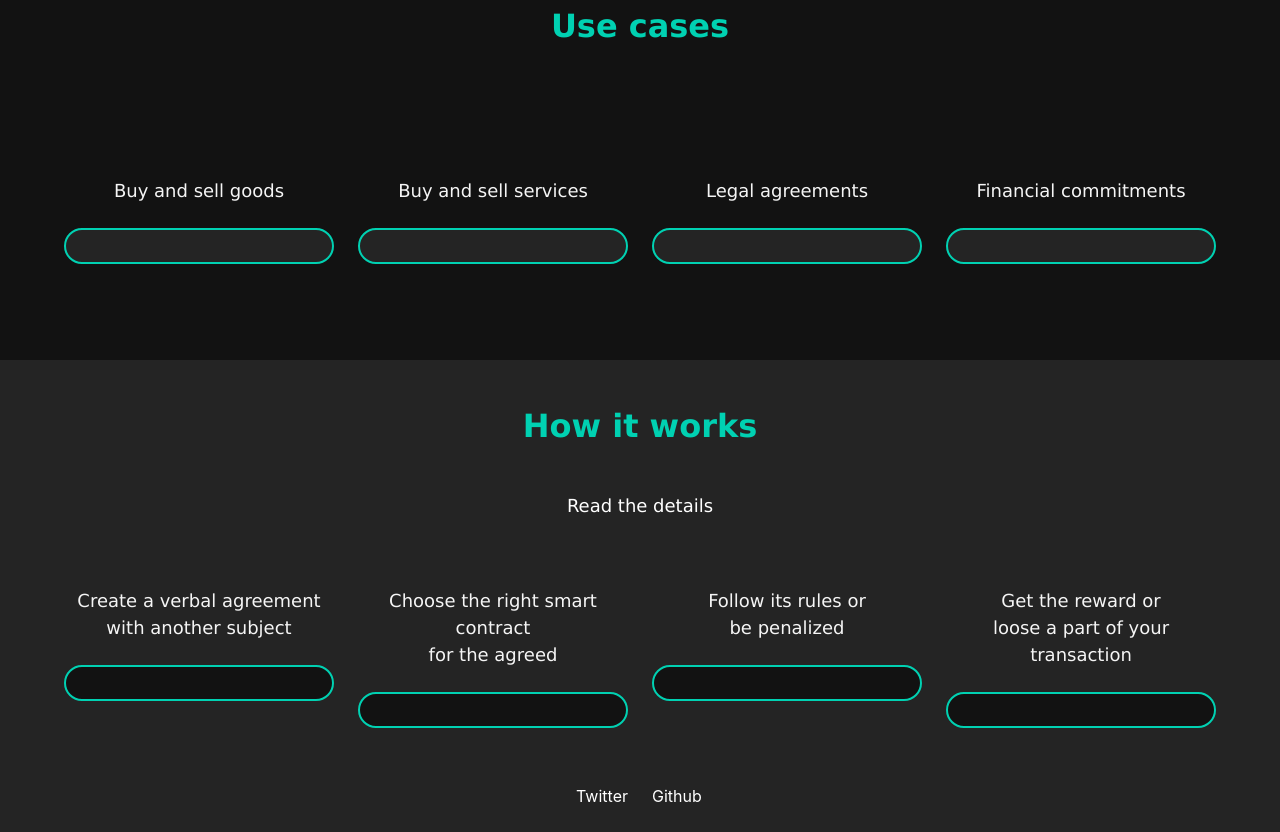
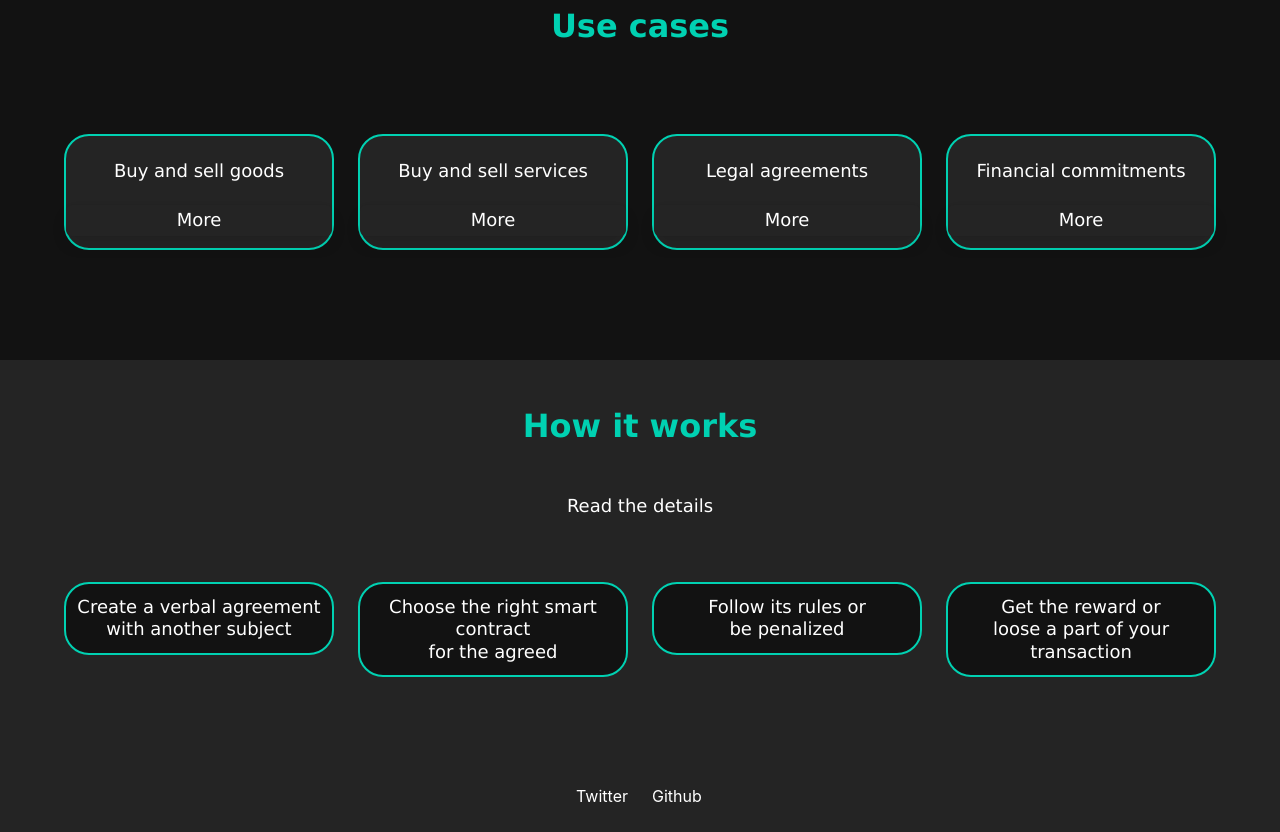
Before and after one commit to farinavito/Web3-Website, a Next.js app: page / in a window 1280 px wide. Shown: the part 440-1272 px from the top of the page. Built offline with nearby package versions, Linux system fonts and the light colour scheme.

Commit message:
changed the column in the use case

```diff
--- a/pages/index.js
+++ b/pages/index.js
@@ -81,20 +81,40 @@ const Homepage = () => {
                   <div className="container has-text-centered py-0">
                       <div className="columns py-0">
                         <div className="column py-0">
-                          <p className="tittle has-background-black-bis py-3 mb-3">Buy and sell goods</p>
-                          <p className="subtitle has-background-black-ter py-4"></p>
+                          <p className="subtitle has-background-black-ter pt-5 pb-3 mb-3">
+                            Buy and sell goods<br></br><br></br>
+                            <p className="box has-background-black-ter py-1">
+                              <Link href="/application"><a>More</a></Link>
+                            </p>
+                          </p>
+                          <p className="has-background-black-bis py-4"></p>
                         </div>
                         <div className="column py-0">
-                          <p className="tittle has-background-black-bis py-3 mb-3">Buy and sell services</p>
-                          <p className="subtitle has-background-black-ter py-4"></p>
+                          <p className="subtitle has-background-black-ter pt-5 pb-3 mb-3">
+                            Buy and sell services<br></br><br></br>
+                            <p className="box has-background-black-ter py-1">
+                              <Link href="/application"><a>More</a></Link>
+                            </p>
+                          </p>
+                          <p className=" has-background-black-bis py-4"></p>
                         </div>
                         <div className="column py-0">
-                          <p className="tittle has-background-black-bis py-3 mb-3">Legal agreements</p>
-                          <p className="subtitle has-background-black-ter py-4"></p>
+                          <p className="subtitle has-background-black-ter pt-5 pb-3 mb-3">
+                            Legal agreements<br></br><br></br>
+                            <p className="box has-background-black-ter py-1">
+                              <Link href="/application"><a>More</a></Link>
+                            </p>
+                          </p>
+                          <p className=" has-background-black-bis py-4"></p>
                         </div>
                         <div className="column py-0">
-                          <p className="tittle has-background-black-bis py-3 mb-3">Financial commitments</p>
-                          <p className="subtitle has-background-black-ter py-4"></p>
+                          <p className="subtitle has-background-black-ter pt-5 pb-3 mb-3">
+                            Financial commitments<br></br><br></br>
+                            <p className="box has-background-black-ter py-1">
+                              <Link href="/application"><a>More</a></Link>
+                            </p>
+                          </p>
+                          <p className=" has-background-black-bis py-4"></p>
                         </div>
                       </div>
                   </div>
@@ -119,32 +139,32 @@ const Homepage = () => {
                   <div className="container has-text-centered py-0">
                       <div className="columns py-0">
                         <div className="column py-0">
-                          <p className="tittle has-background-black-ter py-3 mb-3">
+                          <p className="subtitle has-background-black-bis py-3 mb-3">
                             Create a verbal agreement<br></br>
                             with another subject
                           </p>
-                          <p className="subtitle has-background-black-bis py-4"></p>
+                          <p className="has-background-black-ter py-4"></p>
                         </div>
                         <div className="column py-0">
-                          <p className="tittle has-background-black-ter py-3 mb-3">
+                          <p className="subtitle has-background-black-bis py-3 mb-3">
                             Choose the right smart contract<br></br>
                             for the agreed
                           </p>
-                          <p className="subtitle has-background-black-bis py-4"></p>
+                          <p className="has-background-black-ter py-4"></p>
                         </div>
                         <div className="column py-0">
-                          <p className="tittle has-background-black-ter py-3 mb-3">
+                          <p className="subtitle has-background-black-bis py-3 mb-3">
                             Follow its rules or<br></br>
                             be penalized
                           </p>
-                          <p className="subtitle has-background-black-bis py-4"></p>
+                          <p className="has-background-black-ter py-4"></p>
                         </div>
                         <div className="column py-0">
-                          <p className="tittle has-background-black-ter py-3 mb-3">
+                          <p className="subtitle has-background-black-bis py-3 mb-3">
                             Get the reward or<br></br>
                             loose a part of your transaction
                           </p>
-                          <p className="subtitle has-background-black-bis py-4"></p>
+                          <p className="has-background-black-ter py-4"></p>
                         </div>
                       </div>
                   </div>
--- a/styles/Homepage.module.css
+++ b/styles/Homepage.module.css
@@ -6,7 +6,7 @@
 
 .main p {
     font-family: Verdana, Geneva, Tahoma, sans-serif;
-    color: whitesmoke;
+    color: white;
     font-size: large;
 }
 
--- a/styles/How.module.css
+++ b/styles/How.module.css
@@ -9,5 +9,5 @@
 }
 
 .main a:hover {
-    color: hslhsl(171, 100%, 41%);
+    color: hsl(171, 100%, 41%);
 }
```
Also changed, not shown: styles/globals.css (line endings or trailing spaces).
